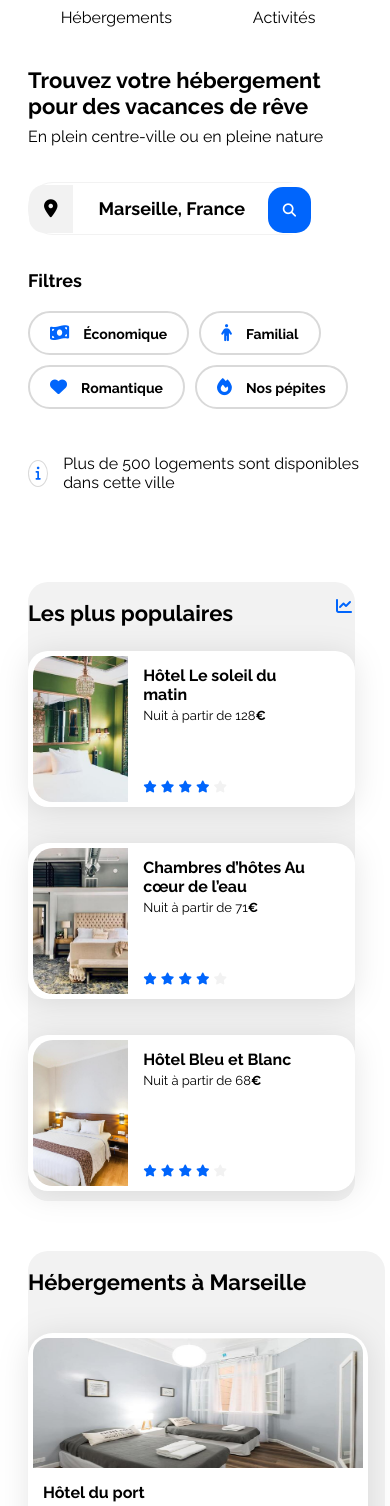
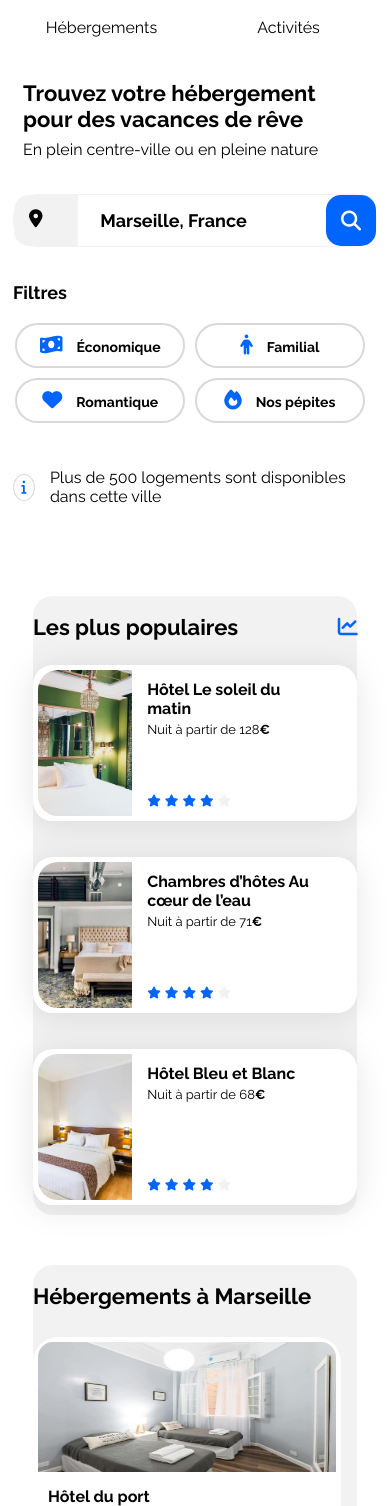
Before and after one commit to FHJ1969/Booki, a plain HTML site: page index.html in a window 390 px wide. Shown: the part 94-1600 px from the top of the page. Drawn offline with Linux system fonts and the light colour scheme.

Commit message:
Finalisation test 3

```diff
--- a/css/style-mobile.css
+++ b/css/style-mobile.css
@@ -4,13 +4,11 @@
     /*** General ***/
 
     .main-container {
-        width: 100%;
         padding: 0;
-        box-sizing: border-box;
     }
 
     main{
-        margin: 0 20px 10px 20px;
+        margin: 5px;
     }
 
     /*** Header ***/
@@ -34,15 +32,18 @@
       }
 
       .entete-liens {
-
+        display: flex;
+        flex-wrap: wrap;
+        width: 100%
+        ;
       }
 
       .entete-lien {
-        padding: 10px 45.3px 10px 45px;
         margin: 0;
         text-align: center;
         display: inline-block;
-        width: 24%;
+        width: 50%;
+        padding-bottom: 13px;
       }
 
       .entete-lien:hover {
@@ -53,11 +54,27 @@
 
     /*** Titre ***/
 
-    .main-title {
-        margin-bottom: 0px;
+    .title-and-text{
+        margin: 0 10px;
     }
 
+    .main-title {
+    }
+
+    .section-title {
+        font-size: 22px;
+        width: 100%;
+      }
+
     /*** Formulaire de Recherche ***/
+
+    .search-box i {
+        width: 10%;
+    }
+
+    input{
+        width: 80%;
+    }
 
     button > .fas.fa-search {
         display: contents;
@@ -76,12 +93,14 @@
     .filtres {
         display: flex;
         flex-direction: row;
-        align-items: center;
+        justify-content: center;
         flex-wrap: wrap;
     }
 
     .filtre {
         text-align: center;
+        width: 40%;
+        padding: 10px;
     }
 
     .filtre-txt{
@@ -95,11 +114,22 @@
         margin-right: 15px;
     }
 
+    /*** Hebergement et Populaire ***/
+
+    .hebergements-and-populaires {
+        margin: 0 20px;
+      }
+
     /*** Hebergement ***/
 
     .hebergements {
         order: 2;
         margin-top: 50px;
+      }
+
+      .hebergements-title {
+        padding: 0;
+        margin: 0;
       }
 
     .hebergements-cards a {
@@ -113,6 +143,7 @@
     .hebergements-cards {
         display: flex;
         flex-direction: column;
+        padding: 0px;
       }
 
       /*** Populaire ***/
@@ -128,6 +159,7 @@
       .populaires-cards{
         display: flex;
         flex-direction: column;
+        padding: 0px;
     }
 
     .populaires-cards img {
@@ -140,6 +172,7 @@
     .populaires-title {
         display: flex;
         align-items: center;
+        padding: 0;
     }
 
     .fa-chart-line{
@@ -149,7 +182,8 @@
     /*** Activités ***/
 
     .activites{
-        margin: 40px 0 0 0;
+        margin: 0 20px;
+        width: 85%;
     }
 
     .activites-cards .acti-card {
@@ -157,7 +191,7 @@
     }
 
     .activites-cards {
-        margin-left: 10px;
+
       }
 
     .activites-cards a{
@@ -182,13 +216,15 @@
     footer{
         display: flex;
         flex-direction: column;
-        margin: 40px 20px 0px 20px;
+        margin: 10px;
 
     }
 
     .footer-block{
         width: 60%;
         padding: 15px;
+        height: auto;
+        margin-bottom: 30px;
     }
 
   }
--- a/css/style-tablette.css
+++ b/css/style-tablette.css
@@ -5,6 +5,7 @@
 
     .filtres-block {
         display: inline-block;
+        width: 100%;
     }
 
     .filtre-titre {
@@ -29,18 +30,18 @@
         }
 
         .afficher-plus{
-            margin-left: 20px;
+
         }
 
         .hebergements{
-            width: 107%;
+            width: 100%;
         }
 
 
     /*** Populaires ***/
 
         .populaires {
-            width: 98%;
+            width: 100%;
             margin-top: 40px;
         }
 
--- a/css/style.css
+++ b/css/style.css
@@ -8,6 +8,11 @@
     --main-bg-color: #F2F2F2;
     --filter-bg-color: #DEEBFF;
 }
+
+.fa-classic, .fa-regular, .fa-solid, .far, .fas {
+    font-family: "Font Awesome 6 Free";
+    font-size: 20px;
+  }
 
 .fa-solid {
     color: var(--main-color);
@@ -32,6 +37,7 @@ a {
 
 .section-title {
     font-size: 22px;
+    width: 80%;
 }
 
 .card {
@@ -100,10 +106,10 @@ header nav {
 /**** Formulaire recherche ***/
 
 .search-box {
-    display: inline-block;
+    display: flex;
     border: 1px solid #F2F2F2;
     border-radius: 25px;
-    margin-top: 20px;
+    margin-top: 35px;
 }
 
 .fa-map-marker-alt {
@@ -156,7 +162,7 @@ input::placeholder {
 .filtre{
     display: inline-block;
     padding: 10px 20px 10px 20px;
-    border: 2.5px solid #D9D9D9;
+    border: 2px solid #D9D9D9;
     border-radius: 25px;
     margin-right: 10px;
     font-size: 17px;
@@ -211,6 +217,7 @@ input::placeholder {
 .hebergements-and-populaires {
     display: flex;
     justify-content: space-between;
+    flex-wrap: wrap;
 }
 
 .hebergements-and-populaires section {
@@ -220,31 +227,34 @@ input::placeholder {
 
 /****** Hebergements ***********/
 .hebergements {
-    width: 100%;
+    width: 63%;
 }
 
 .hebergements-cards {
     display: flex;
     flex-wrap: wrap;
+    justify-content: space-between;
+    padding: 0 20px;
   }
 
   .hebergements-cards a {
-    width: 29%;
-    margin-bottom: 20px;
-    margin-right: 20px;
+    width: 31%;
+    margin-top: 10px;
+    display: flex;
   }
 
 .card-hebergement{
     background: white;
-    padding: 5px;
     border-radius: 25px;
     display: flex;
     flex-wrap: wrap;
-    filter: drop-shadow(0px 3px 15px rgba(0, 0, 0, 0.1));
+    width: 100%;
+    padding: 5px;
 }
 
 .card-hebergement .card-content{
     padding: 10px;
+    width: 100%;
 }
 
 .card-hebergement .card-content .card-txt{
@@ -262,6 +272,8 @@ input::placeholder {
 .hebergements-title {
     display: flex;
     margin-bottom: 20px;
+    padding: 0 20px;
+    width: 100%;
 }
 
 .hebergements-cards .card {
@@ -278,22 +290,34 @@ input::placeholder {
 
 
 .afficher-plus{
-    margin-top: 10px;
-    margin-bottom: 40px;
+    margin: 10px 0 40px;
     font-size: 18px;
     font-weight: bold;
+    width: 100%;
 }
 
 /****** Populaires ***********/
 .populaires {
-    width: 40%;
+    width: 33%;
 }
 
 .populaires-title {
     display: flex;
     justify-content: space-between;
     align-items: center;
+    padding: 0 20px;
 }
+
+.populaires-title i {
+    margin: auto;
+    text-align: end;
+    width: 5%;
+}
+
+.populaires-cards{
+    padding: 0 20px;
+}
+
 
 .populaires-cards .card {
     display: flex;
@@ -332,7 +356,7 @@ input::placeholder {
 /****** Activités ********/
 
 .activites{
-    margin-top: 35px;
+    margin-top: 70px;
 }
 
 .activites-cards .card-title {
--- a/index.html
+++ b/index.html
@@ -30,7 +30,7 @@
         </header>
         <main>
             <section>
-                <div>
+                <div class="title-and-text">
                     <h1 class="main-title">Trouvez votre hébergement pour des vacances de rêve</h1>
                     <p>En plein centre-ville ou en pleine nature</p>
                 </div>
```
